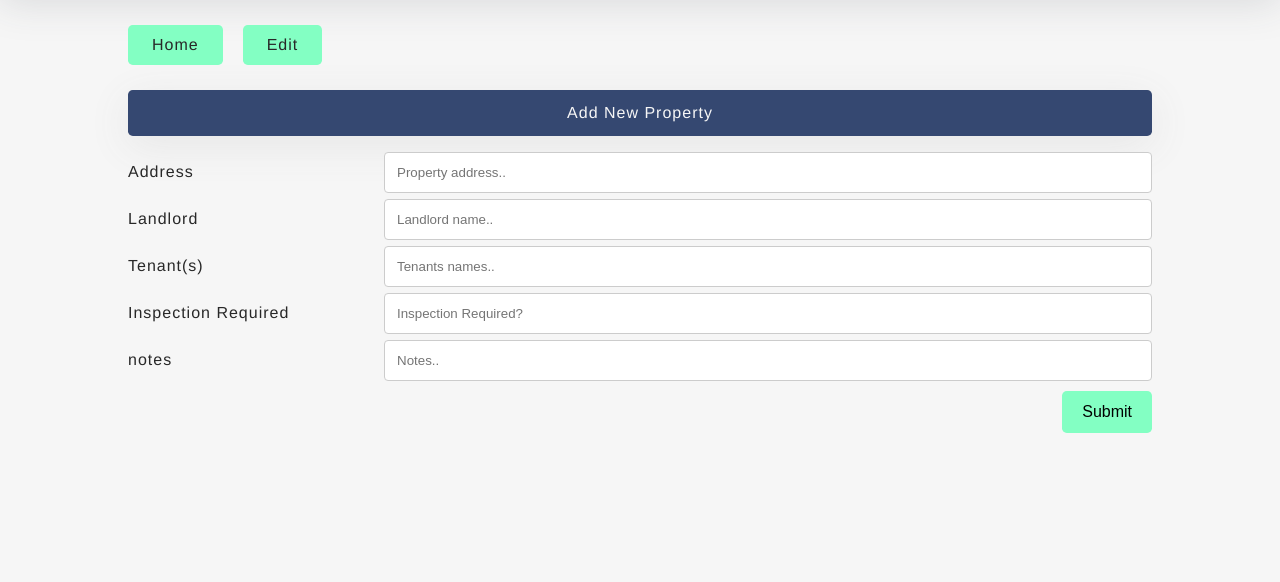
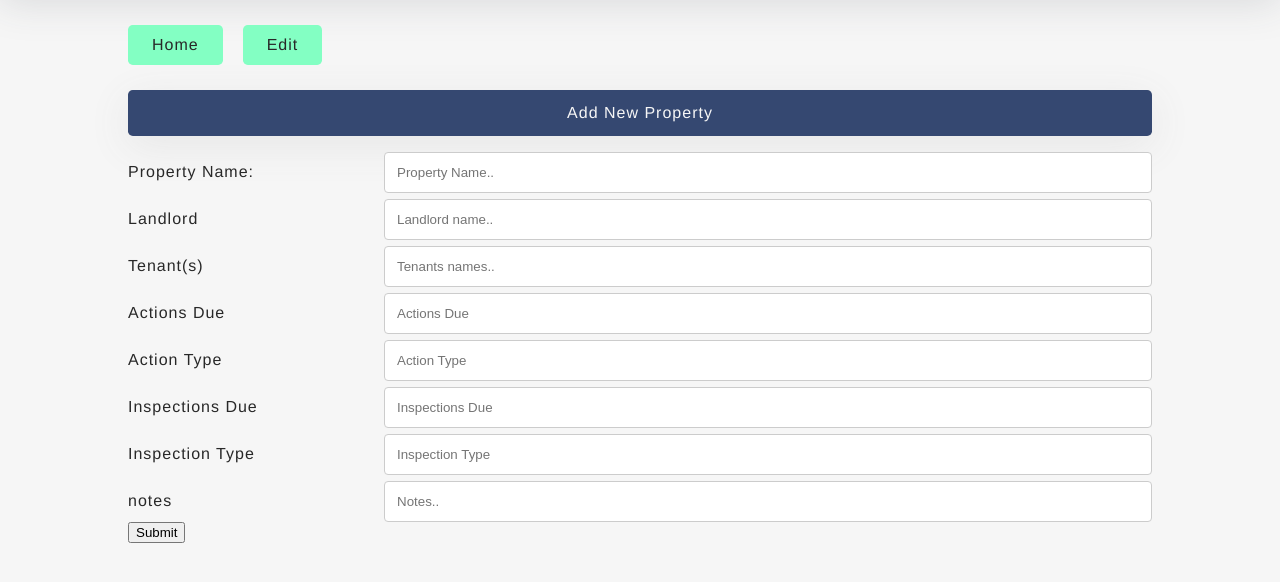
Before and after one commit to dean-jeffery/collab-dev-module, a PHP site: page /add.php in a window 1280 px wide. Shown: the part 60-642 px from the top of the page. Run offline with PHP 8.4, Linux system fonts and the light colour scheme.

Commit message:
Can add a property to the db
This is the ugliest code I have written in my entire life. But its a uni assignment so as long as it works, hopefully i'll come back and fix it later

```diff
--- a/add.php
+++ b/add.php
@@ -1,5 +1,6 @@
 <!DOCTYPE html>
 <html lang="en">
+
   <head>
     <meta charset="UTF-8" />
     <meta http-equiv="X-UA-Compatible" content="IE=edge" />
@@ -14,7 +15,7 @@
     <div class="wrapper">
       <ul>
         <li>
-        <a href="index.html"><h1>Complete Property Solutions</h1></a>
+        <a href="index.php"><h1>Complete Property Solutions</h1></a>
         </li>
       </ul>
     </div>
@@ -24,21 +25,21 @@
   <!-- 80% content wrapper -->
   <!-- Button row -->
     <div class="button-space">
-      <a href="index.html" class="button">Home</a>
-      <a href="edit.html" class="button">Edit</a>
+      <a href="index.php" class="button">Home</a>
+      <a href="edit.php" class="button">Edit</a>
     </div>
       <div class="form-heading">
         <h2>Add New Property</h2>
       </div>
-      <!-- TEMP -->
-      <form action="#">
-      <!-- Address -->
+<!-- ADD PROPERTY FORM -->
+      <form action="insert.php" method="POST">
+      <!-- Property Name -->
         <div class="row">
           <div class="col-25">
-            <label for="adress">Address</label>
+            <label for="propertyName">Property Name:</label>
           </div>
           <div class="col-75">
-            <input type="text" id="adress" name="address" placeholder="Property address..">
+            <input type="text" id="propertyName" name="propertyName" placeholder="Property Name..">
           </div>
         </div>
         <!-- Landlord -->
@@ -84,13 +85,40 @@
             <input type="text" id="tenants" name="tenants" placeholder="Tenants names.."/>
           </div>
         </div>
-        <!-- Inspection Required -->
+        <!-- Actions Due -->
         <div class="row">
           <div class="col-25">
-            <label for="inspection">Inspection Required</label>
+            <label for="actionsDue">Actions Due</label>
           </div>
           <div class="col-75">
-            <input type="text" id="inspection" name="inspection" placeholder="Inspection Required?"/>
+            <input type="text" id="actionsDue" name="actionsDue" placeholder="Actions Due"/>
+          </div>
+        </div>
+        <!-- Actions Type -->
+        <div class="row">
+          <div class="col-25">
+            <label for="actionType">Action Type</label>
+          </div>
+          <div class="col-75">
+            <input type="text" id="actionType" name="actionType" placeholder="Action Type"/>
+          </div>
+        </div>
+        <!-- Inspections Due -->
+        <div class="row">
+          <div class="col-25">
+            <label for="inspectionsDue">Inspections Due</label>
+          </div>
+          <div class="col-75">
+            <input type="text" id="inspectionsDue" name="inspectionsDue" placeholder="Inspections Due"/>
+          </div>
+        </div>
+         <!-- Inspection Type -->
+         <div class="row">
+          <div class="col-25">
+            <label for="inspectionType">Inspection Type</label>
+          </div>
+          <div class="col-75">
+            <input type="text" id="inspectionType" name="inspectionType" placeholder="Inspection Type"/>
           </div>
         </div>
         <!-- Notes -->
@@ -103,7 +131,7 @@
           </div>
         </div>
         <div class="row">
-          <input type="submit" value="Submit">
+          <button type="submit" name="submit">Submit</button>
         </div>
       </form>
   </div>
--- a/edit.php
+++ b/edit.php
@@ -14,7 +14,7 @@
     <div class="wrapper">
       <ul>
         <li>
-        <a href="index.html"><h1>Complete Property Solutions</h1></a>
+        <a href="index.php"><h1>Complete Property Solutions</h1></a>
         </li>
       </ul>
     </div>
@@ -24,8 +24,8 @@
   <!-- 80% content wrapper -->
   <!-- Button row -->
     <div class="button-space">
-      <a href="index.html" class="button">Home</a>
-      <a href="add.html" class="button">Add</a>
+      <a href="index.php" class="button">Home</a>
+      <a href="add.php" class="button">Add</a>
     </div>
       <div class="form-heading">
         <h2>Edit Property</h2>
```
Also changed, not shown: index.php (+55 -38 lines), insert.php (added, +44 -0 lines).
